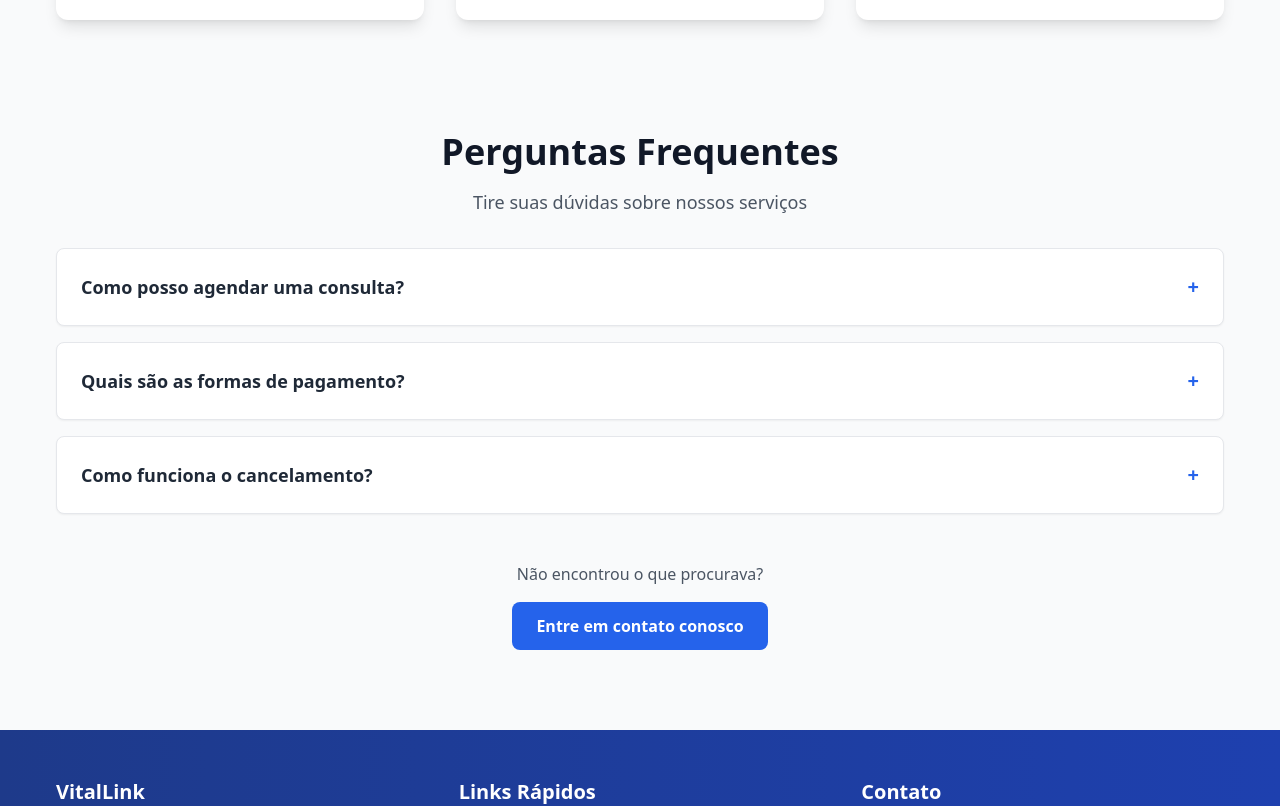
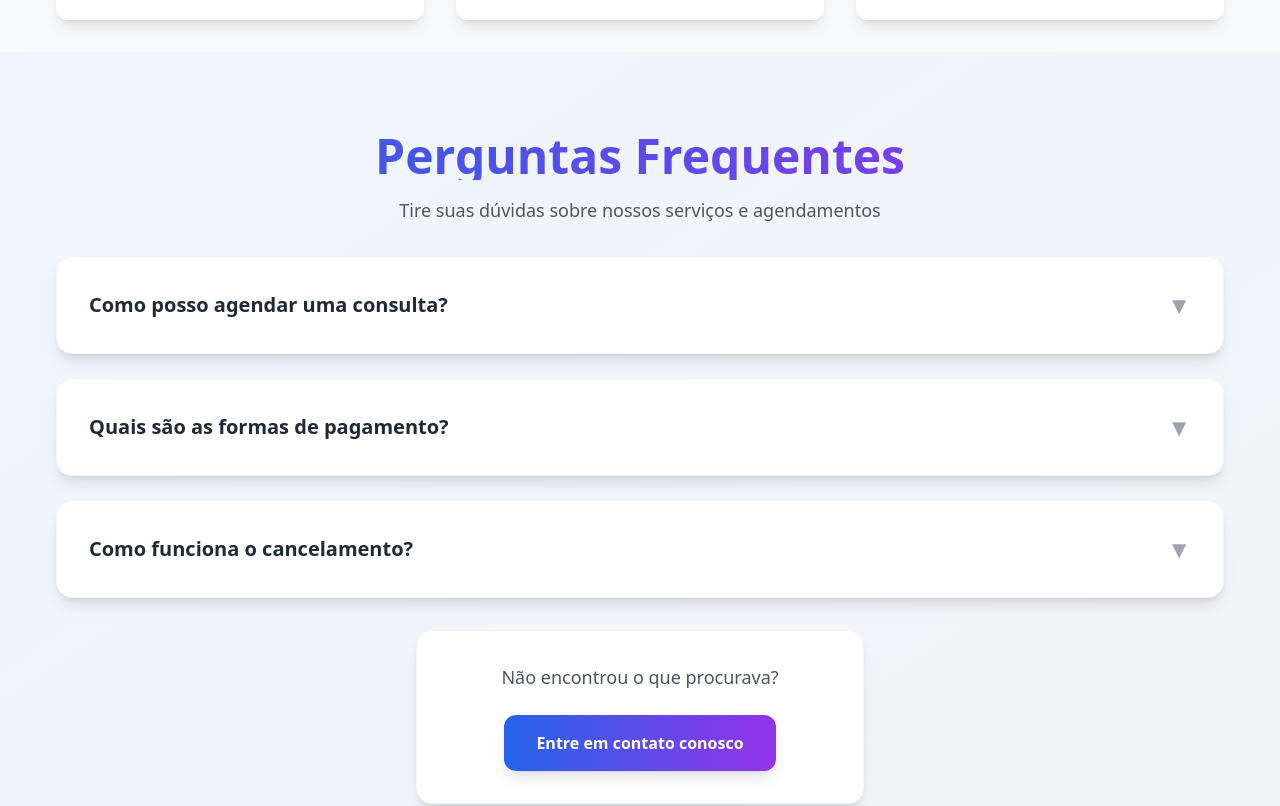
Before and after one commit to Rcsilva05/site-sprint3, a React (Vite) app: page / in a window 1280 px wide. Shown: the part 1380-2186 px from the top of the page. Built offline with nearby package versions, Linux system fonts and the light colour scheme.

Commit message:
Estilização do FAQ

```diff
--- a/src/components/Faq.tsx
+++ b/src/components/Faq.tsx
@@ -23,55 +23,69 @@ export default function Faq() {
   };
 
   return (
-    <section className="py-20 bg-gray-50">
+    <section className="py-20 bg-gradient-to-br from-blue-50 to-gray-100">
       <div className="container mx-auto px-6 max-w-4xl">
+        {/* Título com destaque */}
         <div className="text-center mb-16">
-          <h2 className="text-3xl md:text-4xl font-bold text-gray-900 mb-4">
+          <h2 className="text-4xl md:text-5xl font-bold text-gray-900 mb-4 bg-gradient-to-r from-blue-600 to-purple-600 bg-clip-text text-transparent">
             Perguntas Frequentes
           </h2>
-          <p className="text-gray-600 text-lg">
-            Tire suas dúvidas sobre nossos serviços
+          <p className="text-gray-600 text-lg max-w-2xl mx-auto">
+            Tire suas dúvidas sobre nossos serviços e agendamentos
           </p>
         </div>
 
-        <div className="space-y-4">
+        {/* Caixinhas estilizadas */}
+        <div className="space-y-6">
           {faqs.map((item, index) => (
             <div
               key={index}
-              className="bg-white rounded-lg border border-gray-200 shadow-sm overflow-hidden hover:shadow-md transition-shadow"
+              className="bg-white rounded-2xl shadow-lg border border-gray-100 overflow-hidden transition-all duration-300 hover:shadow-xl hover:scale-[1.02]"
             >
               <button
                 onClick={() => toggle(index)}
-                className="w-full flex justify-between items-center p-6 text-left hover:bg-gray-50 transition-colors"
+                className="w-full flex justify-between items-center p-8 text-left group hover:bg-blue-50 transition-all duration-300"
               >
-                <span className="font-semibold text-gray-800 text-lg">
+                <span className="font-bold text-gray-800 text-xl group-hover:text-blue-700 transition-colors">
                   {item.pergunta}
                 </span>
-                <span className="text-blue-600 font-bold text-xl">
-                  {ativo === index ? "−" : "+"}
+                <span className={`text-2xl font-bold transition-all duration-300 ${
+                  ativo === index
+                    ? "text-blue-600 rotate-180 transform"
+                    : "text-gray-400 group-hover:text-blue-500"
+                }`}>
+                  ▼
                 </span>
               </button>
+
               {ativo === index && (
-                <div className="px-6 pb-6">
-                  <p className="text-gray-600 leading-relaxed">{item.resposta}</p>
+                <div className="px-8 pb-8 animate-fadeIn">
+                  <div className="border-t border-gray-200 pt-6">
+                    <p className="text-gray-700 text-lg leading-relaxed bg-blue-50 p-6 rounded-xl border border-blue-100">
+                      {item.resposta}
+                    </p>
+                  </div>
                 </div>
               )}
             </div>
           ))}
         </div>
 
-        <div className="text-center mt-12">
-          <p className="text-gray-600 mb-4">
+        {/* Link para contato estilizado */}
+        <div className="text-center mt-16">
+          <div className="bg-white rounded-2xl p-8 shadow-lg border border-gray-100 max-w-md mx-auto">
+            <p className="text-gray-600 mb-6 text-lg">
               Não encontrou o que procurava?
             </p>
             <a
               href="/contato"
-            className="inline-block bg-blue-600 text-white px-6 py-3 rounded-lg font-semibold hover:bg-blue-700 transition-colors"
+              className="inline-block bg-gradient-to-r from-blue-600 to-purple-600 text-white px-8 py-4 rounded-xl font-bold hover:from-blue-700 hover:to-purple-700 transition-all duration-300 shadow-lg hover:shadow-xl transform hover:scale-105"
             >
               Entre em contato conosco
             </a>
           </div>
         </div>
+      </div>
     </section>
   );
 }
```
Lines whose indentation alone changed are shown as unchanged.
